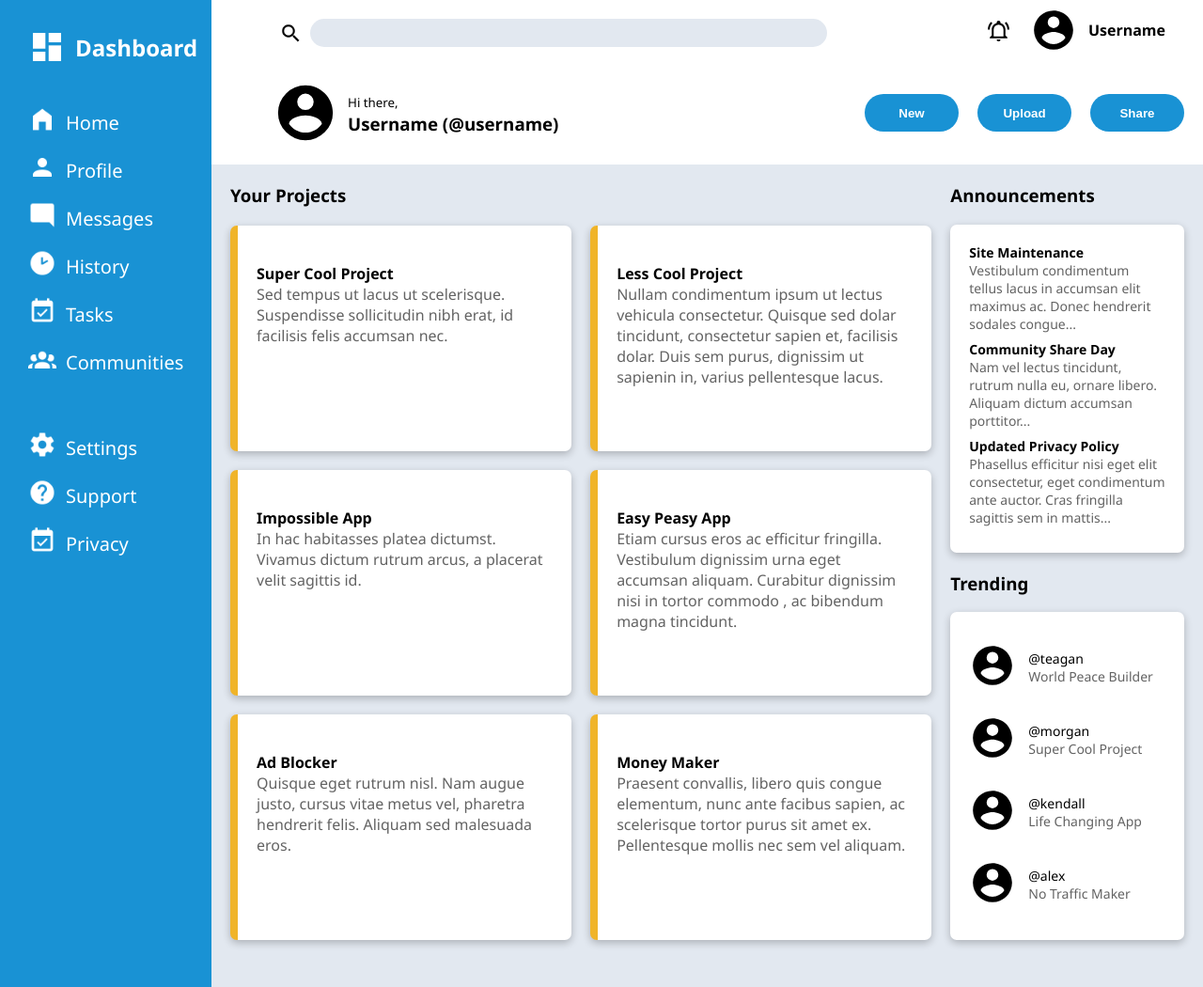
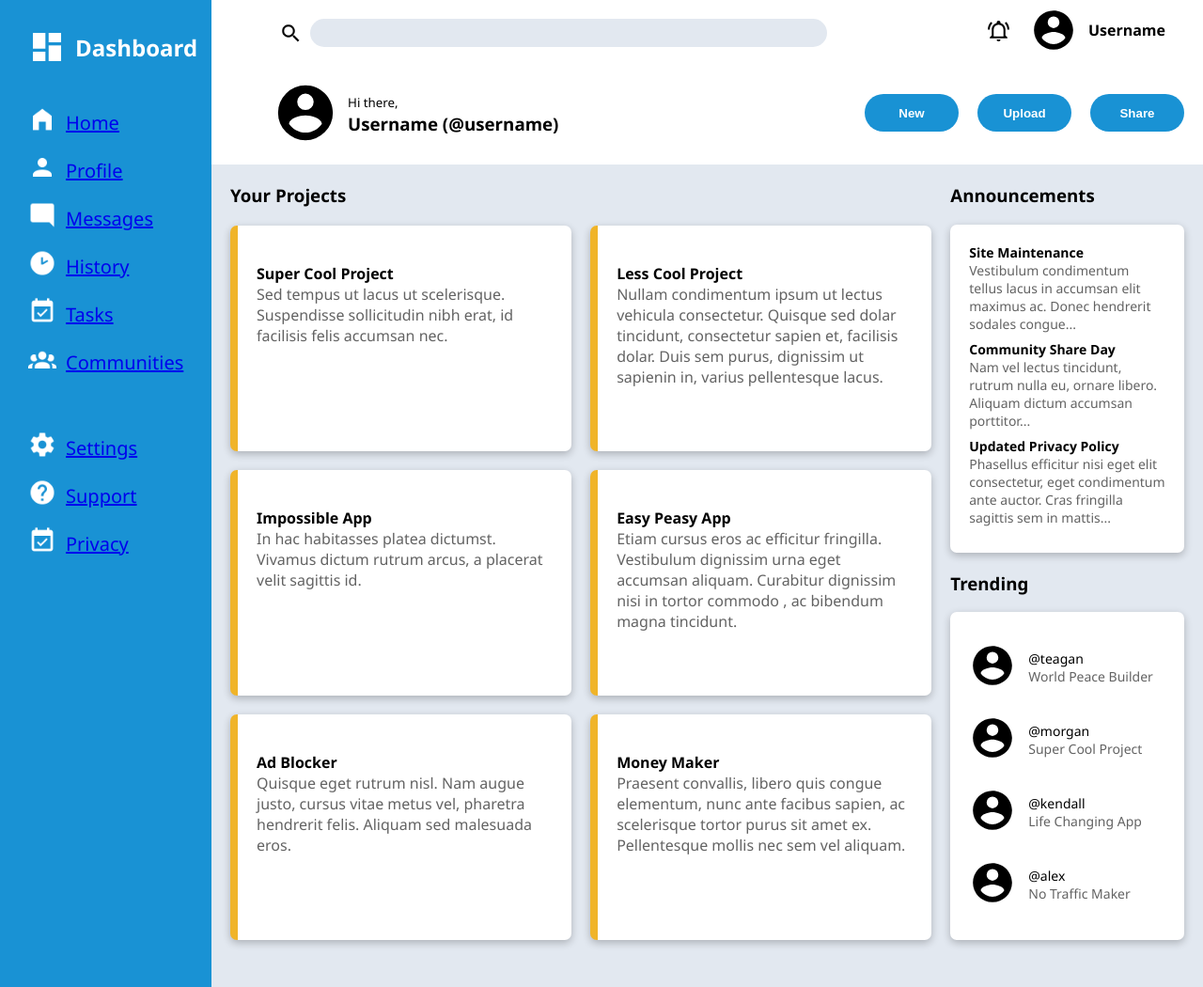
Before and after one commit to jwjepson/admin-dashboard, a plain HTML site: page index.html in a window 1280 px wide. Shown: the whole page at 94% size. Drawn offline with Linux system fonts and the light colour scheme.

Commit message:
turn sidebar nav into links

```diff
--- a/index.html
+++ b/index.html
@@ -36,17 +36,17 @@
         <div class="sidebar">
             <h2><img class="side-bar-icon" src="icons/dashboard-icon.png">Dashboard</h2>
             <ul>
-                <li><img class="side-bar-icon" src="icons/home-icon.png">Home</li>
-                <li><img class="side-bar-icon" src="icons/profile-icon.png">Profile</li>
-                <li><img class="side-bar-icon" src="icons/message-icon.png">Messages</li>
-                <li><img class="side-bar-icon" src="icons/history-icon.png">History</li>
-                <li><img class="side-bar-icon" src="icons/task-icon.png">Tasks</li>
-                <li><img class="side-bar-icon" src="icons/community-icon.png">Communities</li>
+                <a href="#"><li><img class="side-bar-icon" src="icons/home-icon.png">Home</li></a>
+                <a href="#"><li><img class="side-bar-icon" src="icons/profile-icon.png">Profile</li></a>
+                <a href="#"><li><img class="side-bar-icon" src="icons/message-icon.png">Messages</li></a>
+                <a href="#"><li><img class="side-bar-icon" src="icons/history-icon.png">History</li></a>
+                <a href="#"><li><img class="side-bar-icon" src="icons/task-icon.png">Tasks</li></a>
+                <a href="#"><li><img class="side-bar-icon" src="icons/community-icon.png">Communities</li></a>
             </ul>
             <ul>
-                <li><img class="side-bar-icon" src="icons/settings-icon.png">Settings</li>
-                <li><img class="side-bar-icon" src="icons/support-icon.png">Support</li>
-                <li><img class="side-bar-icon" src="icons/task-icon.png">Privacy</li>
+                <a href="#"><li><img class="side-bar-icon" src="icons/settings-icon.png">Settings</li></a>
+                <a href="#"><li><img class="side-bar-icon" src="icons/support-icon.png">Support</li></a>
+                <a href="#"><li><img class="side-bar-icon" src="icons/task-icon.png">Privacy</li></a>
             </ul>
         </div>
         <div class="content">
```
